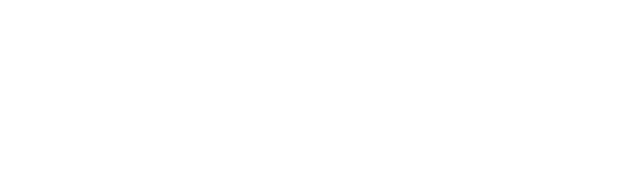
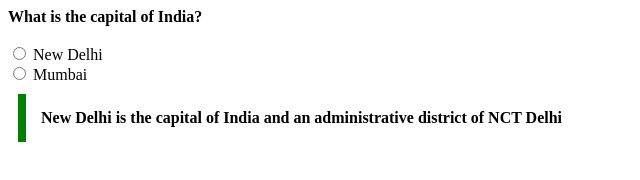
Before and after one commit to acciojob/trivia-SiddhiKanakiya, a website: page main.html in a window 1280 px wide. Shown: the whole page, without its empty margins (0-640 px from the left). Drawn offline with Linux system fonts and the light colour scheme.

Commit message:
Solution

```diff
--- a/main.html
+++ b/main.html
@@ -4,6 +4,16 @@
 
 <head>
 	<link rel="stylesheet" href="styles.css">
+	<style>
+		blockquote{
+			max-width: 600;
+			margin: 10px;
+			padding: 15px;
+			 border-left: 8px solid green;
+			 background-color: #f8fffe"";
+			 font-weight: bold;
+		}
+	</style>
 </head>
 
 <body>
@@ -11,6 +21,13 @@
     <script type="text/javascript" src="./script.js">
 </script>
 
+<form>
+<b>What is the capital of India?</b><br><br>
+<input type="radio" value="New Delhi"> New Delhi
+<br>
+<input type="radio" value="Mumbai"> Mumbai
+</form>
+<blockquote cite="https://en.wikipedia.org/wiki/New_Delhi">New Delhi is the capital of India and an administrative district of NCT Delhi</blockquote>
 </body>
 
 </html>
```
